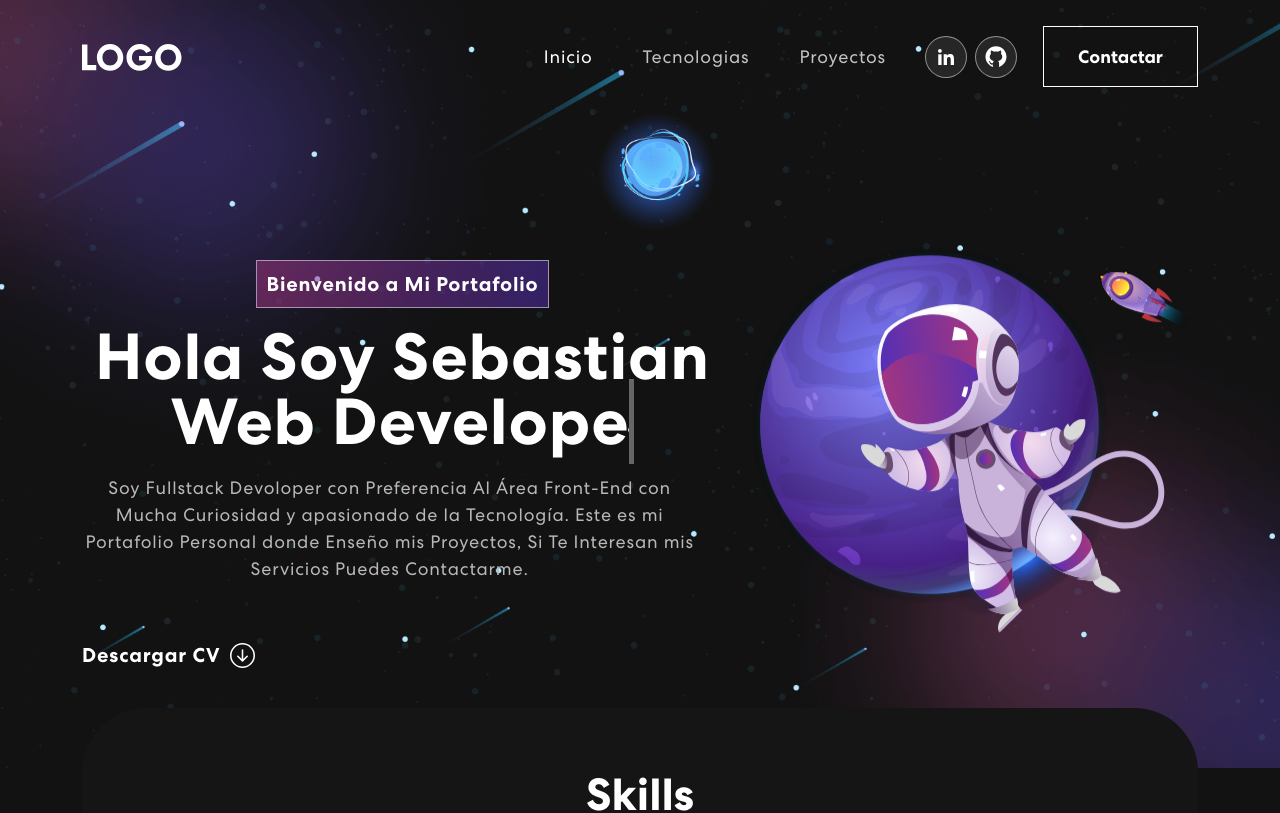
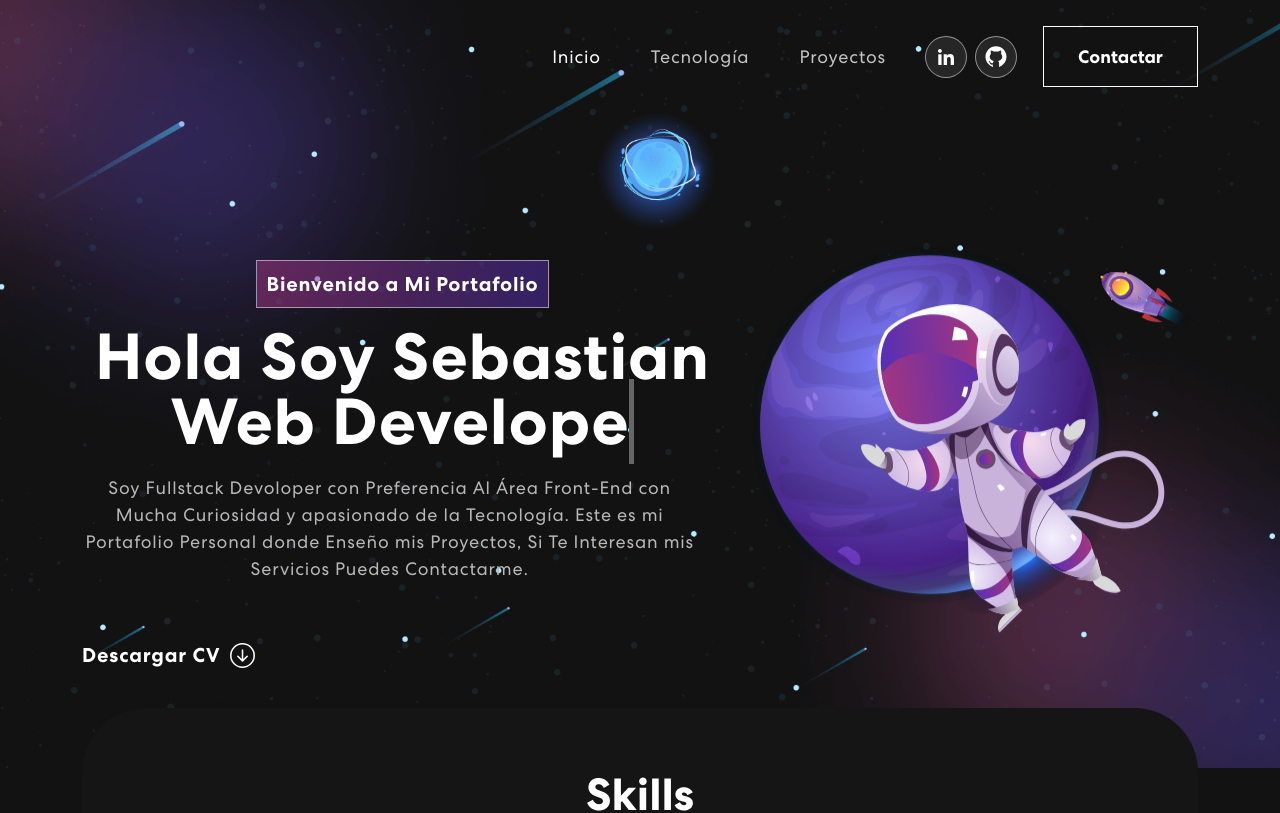
Before and after one commit to sebas-pr2000/MyportfolioPersonal, a React (Create React App) app: page / in a window 1280 px wide. Shown: the top 813 px of the page. Built offline with nearby package versions, Linux system fonts and the light colour scheme.

Commit message:
Quitando Logo Del Navbar

```diff
--- a/src/components/NavBar.js
+++ b/src/components/NavBar.js
@@ -41,9 +41,9 @@ function NavBar() {
          {/* // condicional del estado */}
          <Navbar expand="md" className={scrolled ? "scrolled" : ""}>
             <Container>
-               <Navbar.Brand href="/">
+               {/* <Navbar.Brand href="/">
                   <img src={logo} alt="LOGO" />
-               </Navbar.Brand>
+               </Navbar.Brand> */}
                <Navbar.Toggle aria-controls="basic-navbar-nav">
                   <span className="navbar-toggler-icon"></span>
                </Navbar.Toggle>
@@ -69,7 +69,7 @@ function NavBar() {
                         }
                         onClick={() => onUpdateActiveLink("skills")}
                      >
-                        Tecnologias
+                        Tecnología
                      </Nav.Link>
                      <Nav.Link
                         href="#projects"
```
